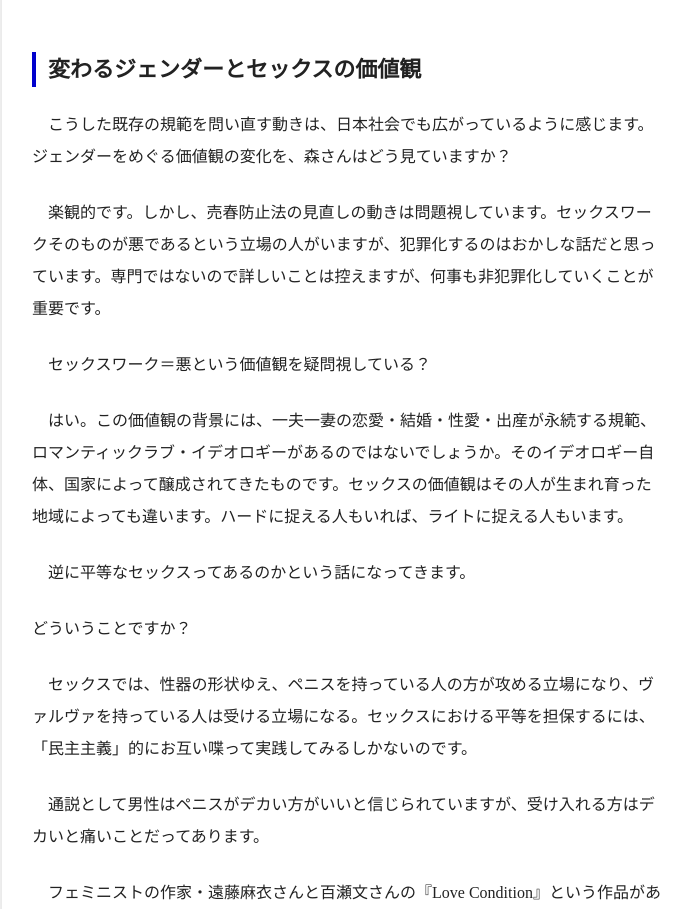
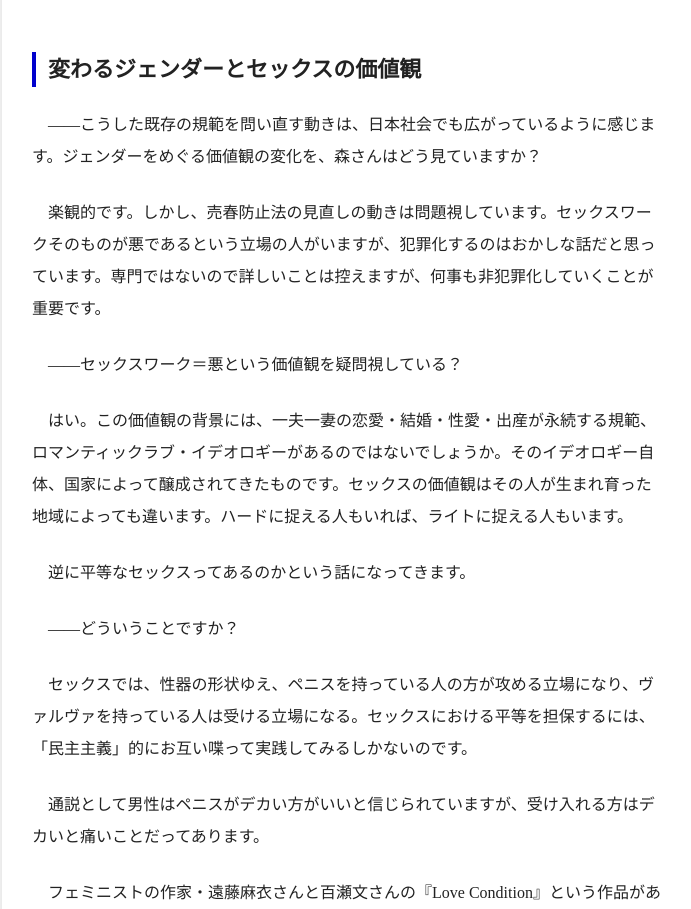
Before and after one commit to nushinbun-hub/nagasaki-uni-press, a plain HTML site: page article9.html in a window 1280 px wide. Shown: the part 2979-3888 px from the top of the page, without its empty margins (158-849 px from the left). Drawn offline with Linux system fonts and the light colour scheme.

```diff
--- a/article9.html
+++ b/article9.html
@@ -295,13 +295,13 @@
 変わるジェンダーとセックスの価値観
 </h2>
 <p>
-　こうした既存の規範を問い直す動きは、日本社会でも広がっているように感じます。ジェンダーをめぐる価値観の変化を、森さんはどう見ていますか？
+　――こうした既存の規範を問い直す動きは、日本社会でも広がっているように感じます。ジェンダーをめぐる価値観の変化を、森さんはどう見ていますか？
 </p>
 <p>
 　楽観的です。しかし、売春防止法の見直しの動きは問題視しています。セックスワークそのものが悪であるという立場の人がいますが、犯罪化するのはおかしな話だと思っています。専門ではないので詳しいことは控えますが、何事も非犯罪化していくことが重要です。
 </p>
 <p>
-　セックスワーク＝悪という価値観を疑問視している？
+　――セックスワーク＝悪という価値観を疑問視している？
 </p>
 <p>
 　はい。この価値観の背景には、一夫一妻の恋愛・結婚・性愛・出産が永続する規範、ロマンティックラブ・イデオロギーがあるのではないでしょうか。そのイデオロギー自体、国家によって醸成されてきたものです。セックスの価値観はその人が生まれ育った地域によっても違います。ハードに捉える人もいれば、ライトに捉える人もいます。
@@ -310,7 +310,7 @@
 　逆に平等なセックスってあるのかという話になってきます。
 </p>
 <p>
-どういうことですか？
+　――どういうことですか？
 </p>
 <p>
 　セックスでは、性器の形状ゆえ、ペニスを持っている人の方が攻める立場になり、ヴァルヴァを持っている人は受ける立場になる。セックスにおける平等を担保するには、「民主主義」的にお互い喋って実践してみるしかないのです。
```
Also changed, not shown: articles.csv (+1 -1 lines), articles.json (+1 -1 lines).
